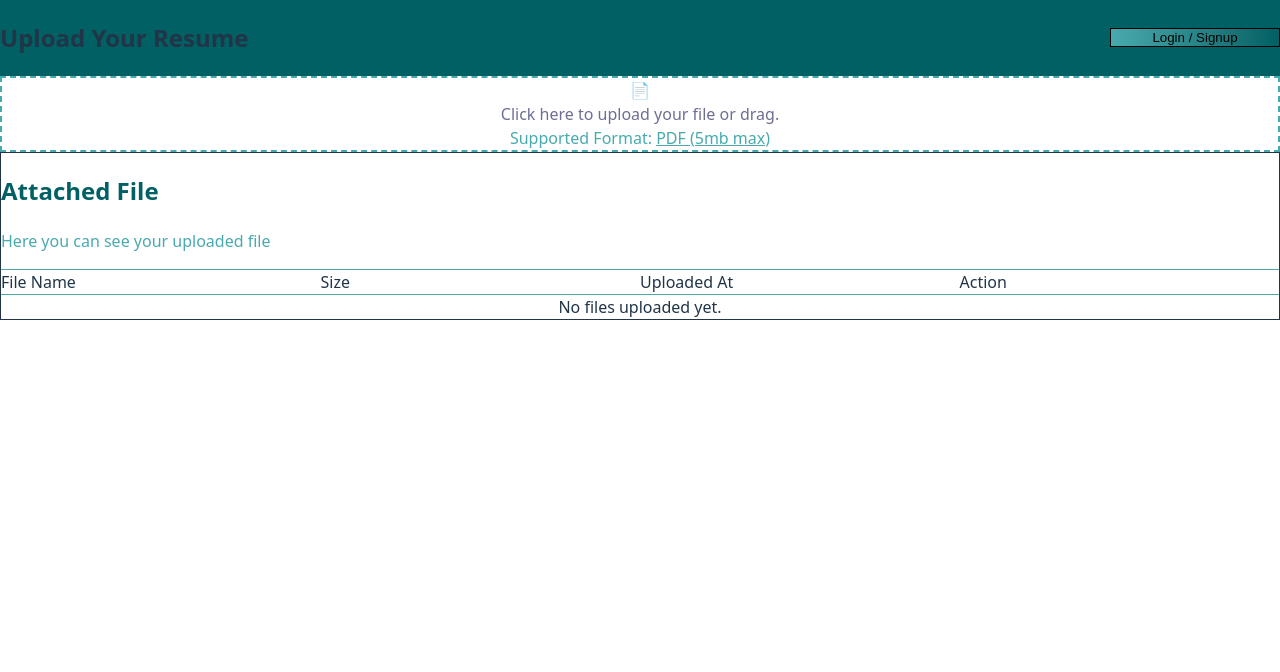
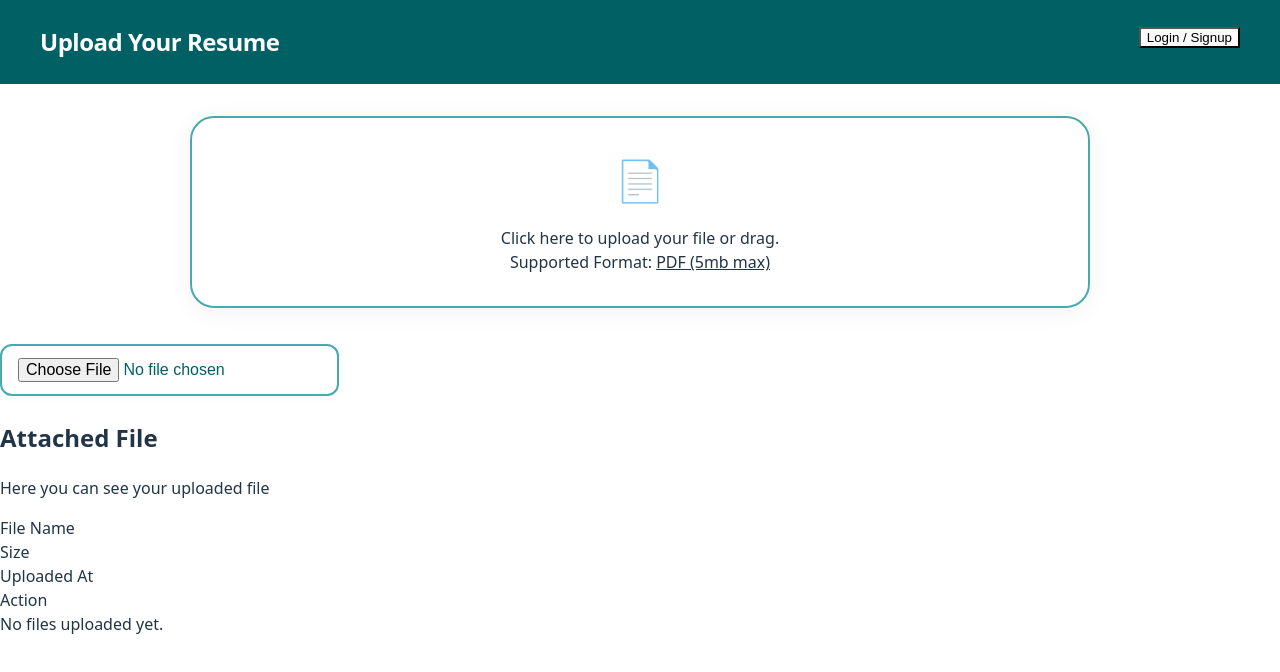
Before and after one commit to harrishussain24/AI-Powered-Resume-Analyzer, a Vue app in the folder frontend/: page / in a window 1280 px wide. Shown: the top 672 px of the page. Built offline with nearby package versions, Linux system fonts and the light colour scheme.

Commit message:
requirements.txt file updated

```diff
--- a/frontend/src/views/uploadresume.vue
+++ b/frontend/src/views/uploadresume.vue
@@ -139,117 +139,110 @@ const deleteFile = (index) => {
 
 <template>
   <!-- Main Content -->
-  <div class="min-h-screen flex flex-col items-center justify-start bg-gray-50 pt-12">
+  <div class="uploadresume-root">
     <!-- Card Container -->
-    <div class="w-full max-w-4xl bg-white rounded-2xl shadow-xl p-0">
+    <div class="upload-container">
       <!-- Header Bar: Heading and Auth Button -->
-      <div class="flex items-center justify-between bg-[#016064] px-10 py-7 rounded-t-2xl">
-        <h2 class="text-white text-3xl font-bold tracking-tight m-0 p-0">Upload Your Resume</h2>
-        <div class="flex items-center">
-          <div v-if="user" class="flex items-center gap-3 bg-white px-4 py-2 rounded-lg shadow border-2 border-[#48AAAD]">
-            <span class="text-[#016064] font-semibold text-base">Welcome, {{ user.name || user.email }}</span>
-            <button @click="logout" class="bg-gradient-to-r from-red-600 to-red-400 text-white px-3 py-1.5 rounded-md text-sm font-semibold transition hover:from-red-700 hover:to-red-500 shadow">
-              Logout
-            </button>
+      <div class="header-bar">
+        <h2 class="header-title">Upload Your Resume</h2>
+        <div class="header-auth">
+          <div v-if="user" class="user-info">
+            <span class="user-welcome">Welcome, {{ user.name || user.email }}</span>
+            <button @click="logout" class="logout-btn">Logout</button>
           </div>
-          <div v-else class="flex items-center">
-            <button
-              @click="router.push('/login')"
-              class="bg-gradient-to-r from-[#48AAAD] to-[#016064] text-white px-8 py-3 min-w-[170px] rounded-lg text-lg font-semibold shadow transition hover:from-[#3a8a8d] hover:to-[#014d50] border border-white"
-            >
-              Login / Signup
-            </button>
+          <div v-else class="login-btn-wrap">
+            <button @click="router.push('/login')" class="login-btn">Login / Signup</button>
           </div>
         </div>
       </div>
 
       <!-- Upload Area -->
-      <div class="flex flex-col items-center justify-center border-2 border-dashed border-[#48AAAD] rounded-xl shadow-sm py-12 px-8 mt-8 mb-8 mx-8 bg-gray-50 cursor-pointer transition hover:border-[#016064] hover:bg-gray-100" @click="triggerFileSelect">
-        <span class="text-5xl text-[#a084e8] mb-4">📄</span>
-        <div class="text-[#6c6f93] text-lg mb-2">Click here to upload your file or drag.</div>
-        <span class="text-[#48AAAD] font-semibold cursor-pointer transition hover:text-[#016064]">Supported Format: <u>PDF (5mb max)</u></span>
+      <div class="upload-area" @click="triggerFileSelect">
+        <span class="upload-icon">📄</span>
+        <div class="upload-instructions">Click here to upload your file or drag.</div>
+        <span class="upload-format">Supported Format: <u>PDF (5mb max)</u></span>
       </div>
-      <input type="file" accept=".pdf" ref="fileInput" @change="handleFileChange" class="hidden" />
+      <input type="file" accept=".pdf" ref="fileInput" @change="handleFileChange" class="file-input" />
 
       <!-- Progress Indicator -->
-      <div v-if="showProgress" class="flex justify-center w-full my-8">
-        <div class="bg-white rounded-xl shadow-lg p-8 w-full max-w-xl text-center border-2 border-[#016064]">
-          <div class="flex items-center justify-center gap-4 mb-6">
-            <div class="text-3xl animate-bounce">📄</div>
-            <h3 class="text-xl font-semibold text-[#016064] m-0">Processing Resume</h3>
+      <div v-if="showProgress" class="progress-wrap">
+        <div class="progress-card">
+          <div class="progress-header">
+            <div class="progress-icon">📄</div>
+            <h3 class="progress-title">Processing Resume</h3>
           </div>
-          <div class="flex items-center gap-4 mb-4">
-            <div class="flex-1 h-3 bg-gray-200 rounded-full overflow-hidden relative">
-              <div class="h-full bg-gradient-to-r from-[#016064] to-[#48AAAD] rounded-full transition-all duration-300" :style="{ width: uploadProgress + '%' }"></div>
+          <div class="progress-bar-wrap">
+            <div class="progress-bar-bg">
+              <div class="progress-bar" :style="{ width: uploadProgress + '%' }"></div>
             </div>
-            <div class="font-semibold text-[#016064] min-w-[50px] text-lg">{{ Math.round(uploadProgress) }}%</div>
+            <div class="progress-percent">{{ Math.round(uploadProgress) }}%</div>
           </div>
-          <div class="text-gray-500 text-base font-medium mb-6">{{ uploadStage }}</div>
-          <div class="flex justify-center">
-            <div class="w-10 h-10 border-4 border-gray-200 border-t-[#016064] rounded-full animate-spin"></div>
+          <div class="progress-stage">{{ uploadStage }}</div>
+          <div class="progress-spinner-wrap">
+            <div class="progress-spinner"></div>
           </div>
         </div>
       </div>
 
       <!-- Attached Files Section -->
-      <div class="mx-8 my-8 bg-white rounded-lg shadow overflow-hidden border border-gray-200">
-        <div class="px-8 pt-6 pb-2">
-          <h2 class="text-xl font-semibold text-[#016064] mb-1">Attached File</h2>
-          <p class="text-base text-[#48AAAD] m-0">Here you can see your uploaded file</p>
+      <div class="file-table-wrap">
+        <div class="file-table-header">
+          <h2 class="file-table-title">Attached File</h2>
+          <p class="file-table-desc">Here you can see your uploaded file</p>
         </div>
-        <div class="h-px bg-[#48AAAD] m-0"></div>
-        <div class="grid grid-cols-4 gap-4 px-8 py-4 bg-gray-50 font-semibold text-gray-700 text-sm">
+        <div class="file-table-divider"></div>
+        <div class="file-table-row file-table-row-head">
           <div>File Name</div>
           <div>Size</div>
           <div>Uploaded At</div>
           <div>Action</div>
         </div>
-        <div class="h-px bg-[#48AAAD] m-0"></div>
-        <div class="px-8 py-4">
-          <div v-for="(file, index) in uploadedFiles" :key="index" class="grid grid-cols-4 gap-4 items-center py-2 border-b last:border-b-0">
+        <div class="file-table-divider"></div>
+        <div class="file-table-body">
+          <div v-for="(file, index) in uploadedFiles" :key="index" class="file-table-row">
             <div>{{ file.name }}</div>
             <div>{{ file.size }}</div>
             <div>{{ file.uploadedAt }}</div>
             <div>
-              <button class="bg-red-100 text-red-600 px-4 py-1 rounded-md font-semibold hover:bg-red-200 transition" @click="deleteFile(index)">Delete</button>
+              <button class="delete-btn" @click="deleteFile(index)">Delete</button>
             </div>
           </div>
-          <div v-if="!uploadedFiles.length" class="text-gray-400 text-center py-4">No files uploaded yet.</div>
+          <div v-if="!uploadedFiles.length" class="file-table-empty">No files uploaded yet.</div>
         </div>
       </div>
 
       <!-- Resume Data Section -->
-      <div v-if="resumeData" class="mx-8 my-8 bg-white rounded-lg shadow border border-gray-200">
-        <div class="px-8 pt-6 pb-2">
-          <h2 class="text-xl font-semibold text-[#016064] mb-1">Resume Information</h2>
-          <p class="text-base text-[#48AAAD] m-0">Parsed data from your uploaded resume</p>
+      <div v-if="resumeData" class="resume-data-wrap">
+        <div class="resume-data-header">
+          <h2 class="resume-data-title">Resume Information</h2>
+          <p class="resume-data-desc">Parsed data from your uploaded resume</p>
         </div>
-        <div class="h-px bg-[#48AAAD] m-0"></div>
-        <div class="px-8 py-6">
-          <div class="mb-6">
-            <h3 class="text-lg font-semibold text-[#016064] mb-2">Personal Information</h3>
-            <div class="grid grid-cols-3 gap-6">
+        <div class="resume-data-divider"></div>
+        <div class="resume-data-body">
+          <div class="resume-personal-info">
+            <h3 class="resume-section-title">Personal Information</h3>
+            <div class="resume-personal-grid">
               <div>
-                <span class="font-semibold text-gray-700">Name:</span>
-                <span class="ml-2 text-gray-800">{{ resumeData.analysis.name || 'N/A' }}</span>
+                <span class="resume-label">Name:</span>
+                <span class="resume-value">{{ resumeData.analysis.name || 'N/A' }}</span>
               </div>
               <div>
-                <span class="font-semibold text-gray-700">Email:</span>
-                <span class="ml-2 text-gray-800">{{ resumeData.analysis.email || 'N/A' }}</span>
+                <span class="resume-label">Email:</span>
+                <span class="resume-value">{{ resumeData.analysis.email || 'N/A' }}</span>
               </div>
               <div>
-                <span class="font-semibold text-gray-700">Phone:</span>
-                <span class="ml-2 text-gray-800">{{ resumeData.analysis.phone || 'N/A' }}</span>
+                <span class="resume-label">Phone:</span>
+                <span class="resume-value">{{ resumeData.analysis.phone || 'N/A' }}</span>
               </div>
             </div>
           </div>
-          <div class="mb-6">
-            <h3 class="text-lg font-semibold text-[#016064] mb-2">Skills</h3>
-            <div class="flex flex-wrap gap-2">
-              <span v-if="resumeData.analysis.skills?.length" class="bg-[#48AAAD] text-white px-3 py-1 rounded-full text-sm font-medium" v-for="skill in resumeData.analysis.skills" :key="skill">
+          <div class="resume-skills">
+            <h3 class="resume-section-title">Skills</h3>
+            <div class="resume-skills-list">
+              <span v-if="resumeData.analysis.skills?.length" class="resume-skill" v-for="skill in resumeData.analysis.skills" :key="skill">
                 {{ skill }}
               </span>
-              <span v-else class="text-gray-400">No skills found.</span>
+              <span v-else class="resume-skill-empty">No skills found.</span>
             </div>
           </div>
           <!-- Add more parsed data sections as needed -->
@@ -257,7 +250,7 @@ const deleteFile = (index) => {
       </div>
 
       <!-- Error Message -->
-      <div v-if="uploadError" class="mx-8 my-4 p-4 bg-red-100 text-red-700 rounded-lg shadow text-center font-semibold">
+      <div v-if="uploadError" class="error-message">
         {{ uploadError }}
       </div>
     </div>
```
Also changed, not shown: 1 other file (tests, documents, lock files or other folders).
